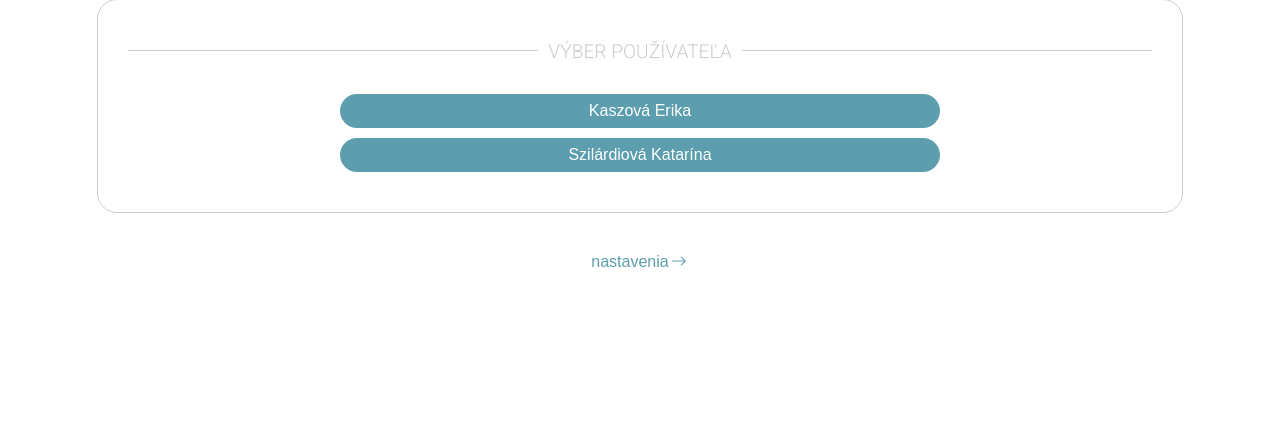
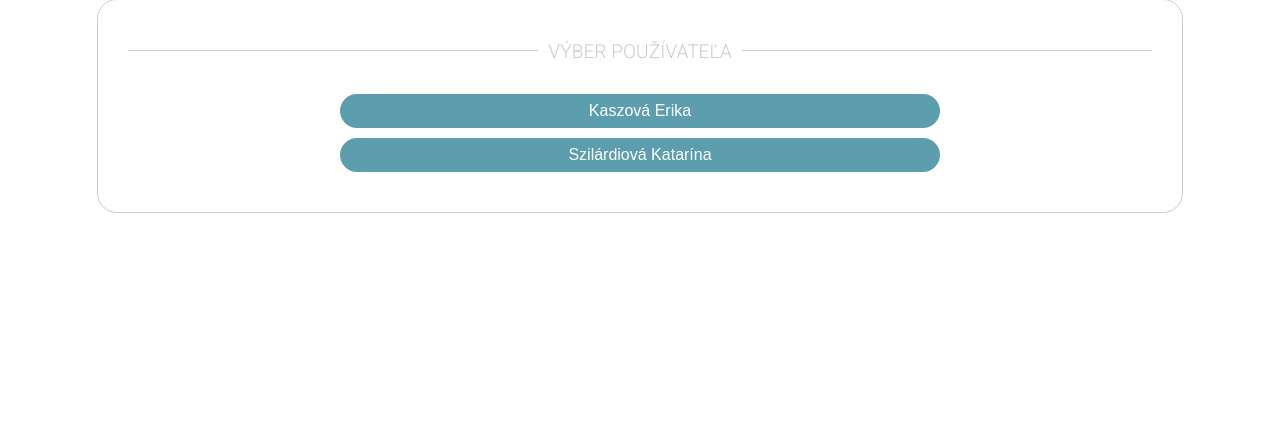
Before and after one commit to Brunokristi/ADOcare, a Flask app: page / in a window 1280 px wide. Shown: the part 169-614 px from the top of the page. Run offline with Flask 3, Linux system fonts and the light colour scheme; a user stored in the database is signed in; data comes from the database, SQL or seed files in the repository; some libraries are stand-ins or nearby versions.

Commit message:
deleted "settings" section from login page after moving it to bar

```diff
--- a/templates/login.html
+++ b/templates/login.html
@@ -15,11 +15,6 @@
     {% endfor %}
 </div>
 
-
-<button class="text-button" onclick="window.location.href='{{ url_for('main.settings') }}';">
-    nastavenia <i class="bi bi-arrow-right"></i>
-</button>
-
 {% endblock %}
 
 {% block styles %}
```
